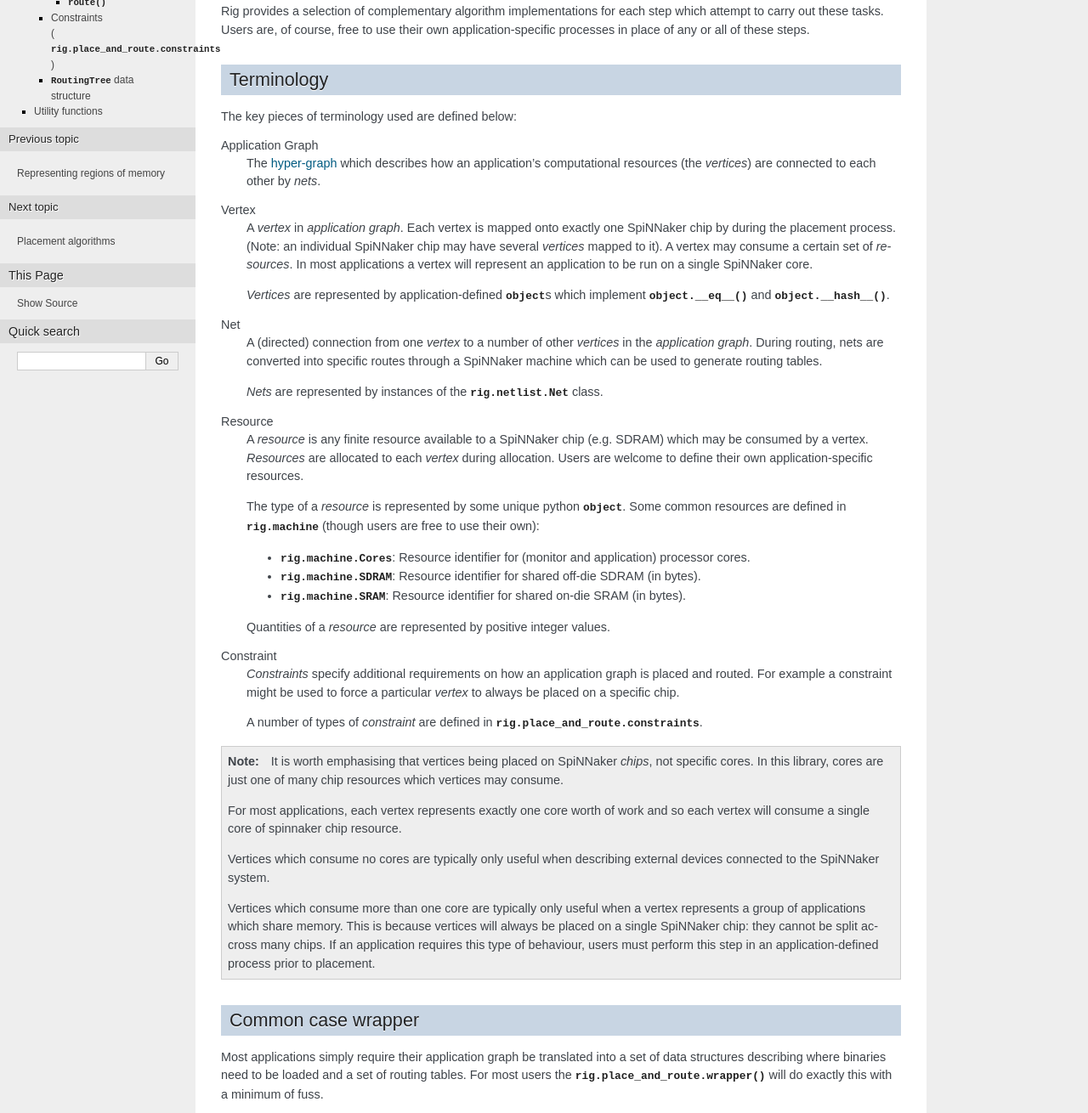
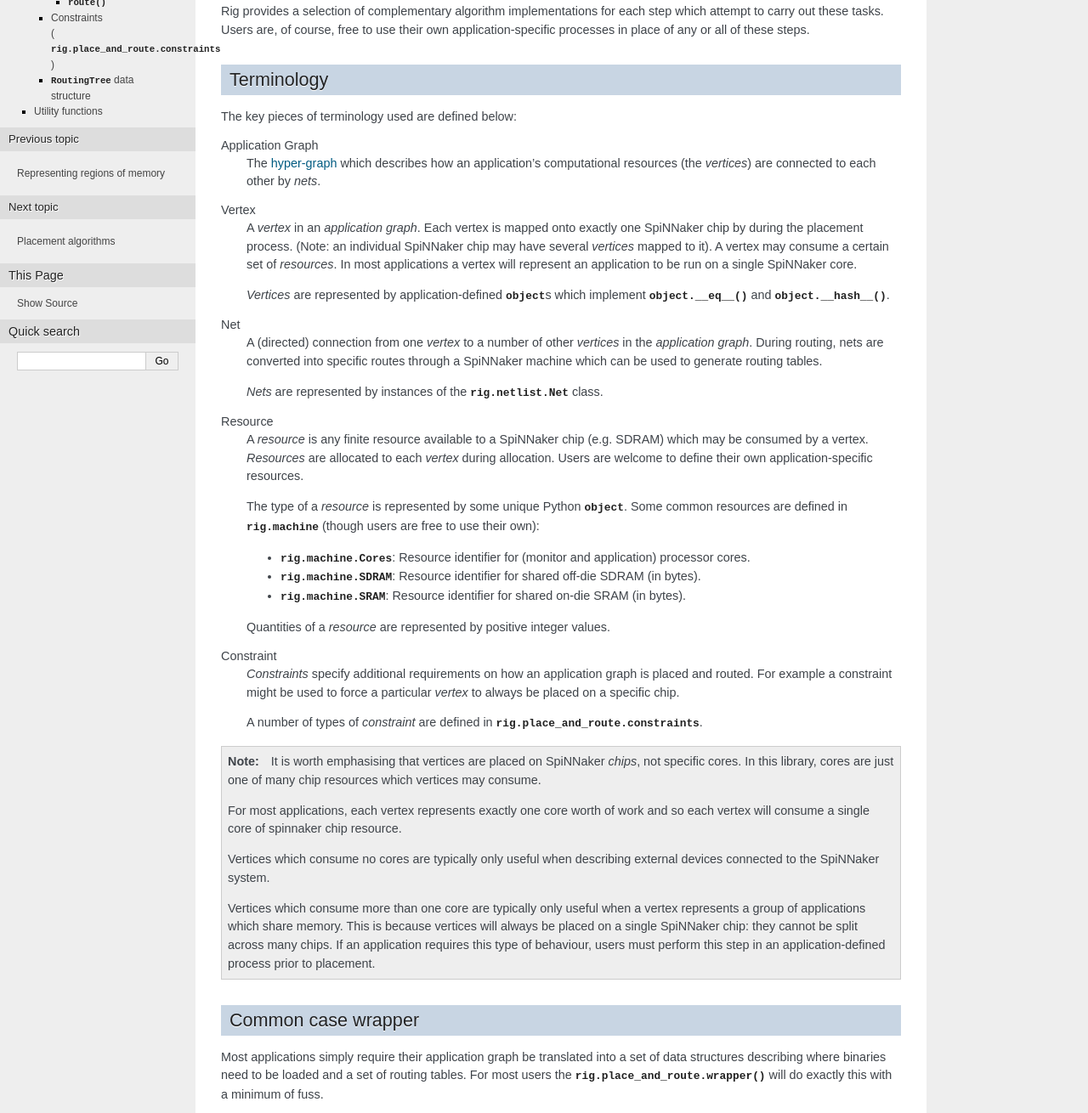
Before and after one commit to project-rig/rig, a Sphinx documentation site: the page built from docs/source/place_and_route.rst, in a window 1280 px wide and 1400 px high, scrolled down 243 px, cut to the strip 0-1310 px from the top of the window. Shown: the whole strip at 85% size. Built offline with Sphinx 7.4.7, drawn with Linux system fonts in a browser that asks for light colours.

Commit message:
Apply @mundya's suggestions.
Also some minor flake8 related shenanigans. (I've been using pep8 rather than
flake8 all this time... d'oh!).

```diff
--- a/docs/source/conf.py
+++ b/docs/source/conf.py
@@ -102,7 +102,7 @@ pygments_style = 'sphinx'
 #keep_warnings = False
 
 # Search Python docs for extra definitions.
-intersphinx_mapping = {'python': ('http://docs.python.org/3.2', None)}
+intersphinx_mapping = {'python': ('http://docs.python.org/3', None)}
 
 
 # -- Options for HTML output ----------------------------------------------
--- a/docs/source/place_and_route.rst
+++ b/docs/source/place_and_route.rst
@@ -25,7 +25,7 @@ Application Graph
     describes how an application's computational resources (the *vertices*) are
     connected to each other by *nets*.
 Vertex
-    A *vertex* in *application graph*. Each vertex is mapped onto exactly one
+    A *vertex* in an *application graph*. Each vertex is mapped onto exactly one
     SpiNNaker chip by during the placement process. (Note: an individual
     SpiNNaker chip may have several *vertices* mapped to it). A vertex may
     consume a certain set of *resources*. In most applications a vertex will
@@ -47,7 +47,7 @@ Resource
     *vertex* during allocation. Users are welcome to define their own
     application-specific resources.
 
-    The type of a *resource* is represented by some unique python
+    The type of a *resource* is represented by some unique Python
     :py:class:`object`. Some common resources are defined in
     :py:mod:`rig.machine` (though users are free to use their own):
 
@@ -70,9 +70,9 @@ Constraint
     :py:class:`rig.place_and_route.constraints`.
 
 .. note::
-    It is worth emphasising that vertices being placed on SpiNNaker *chips*,
-    not specific cores. In this library, cores are just one of many chip
-    resources which vertices may consume.
+    It is worth emphasising that vertices are placed on SpiNNaker *chips*, not
+    specific cores. In this library, cores are just one of many chip resources
+    which vertices may consume.
 
     For most applications, each vertex represents exactly one core worth of
     work and so each vertex will consume a single core of spinnaker chip
@@ -84,7 +84,7 @@ Constraint
     Vertices which consume more than one core are typically only useful when a
     vertex represents a group of applications which share memory. This is
     because vertices will always be placed on a single SpiNNaker chip: they
-    cannot be split accross many chips. If an application requires this type of
+    cannot be split across many chips. If an application requires this type of
     behaviour, users must perform this step in an application-defined process
     prior to placement.
 
```
Also changed, not shown: 12 other files.
